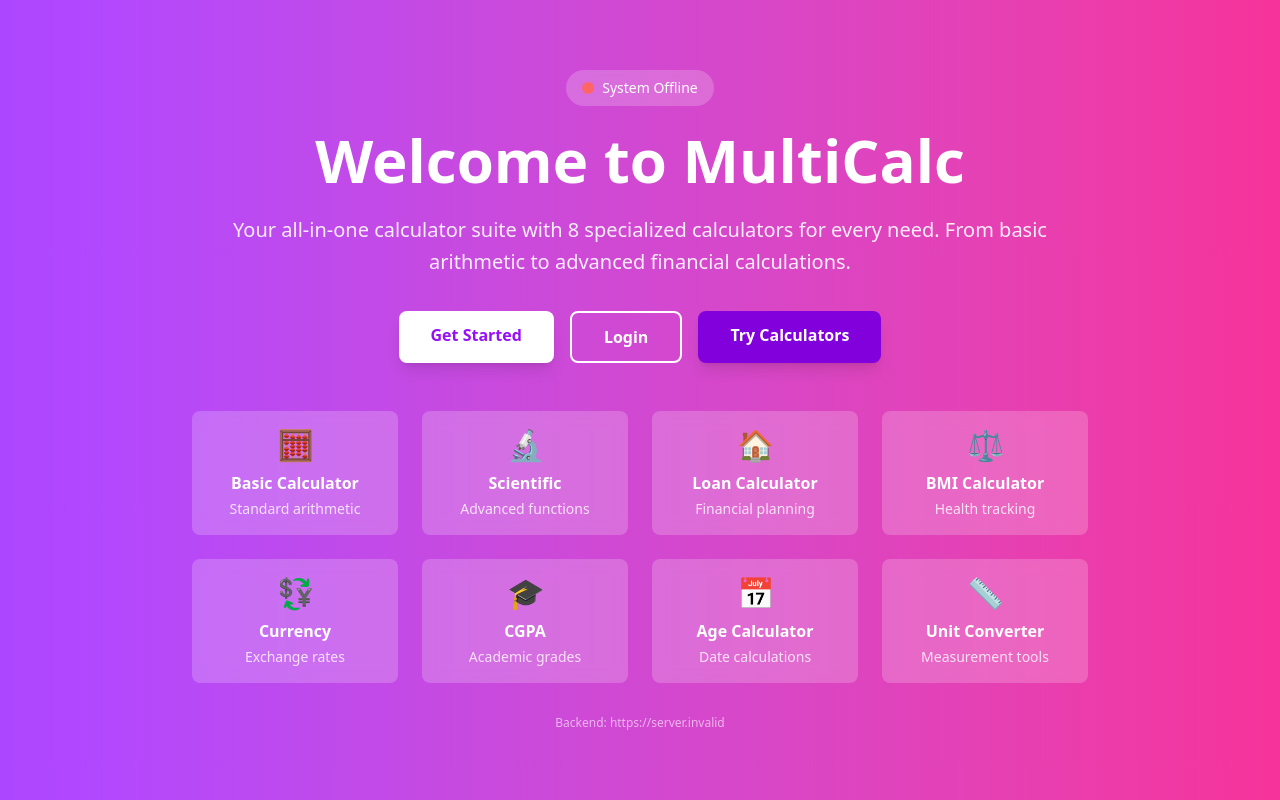
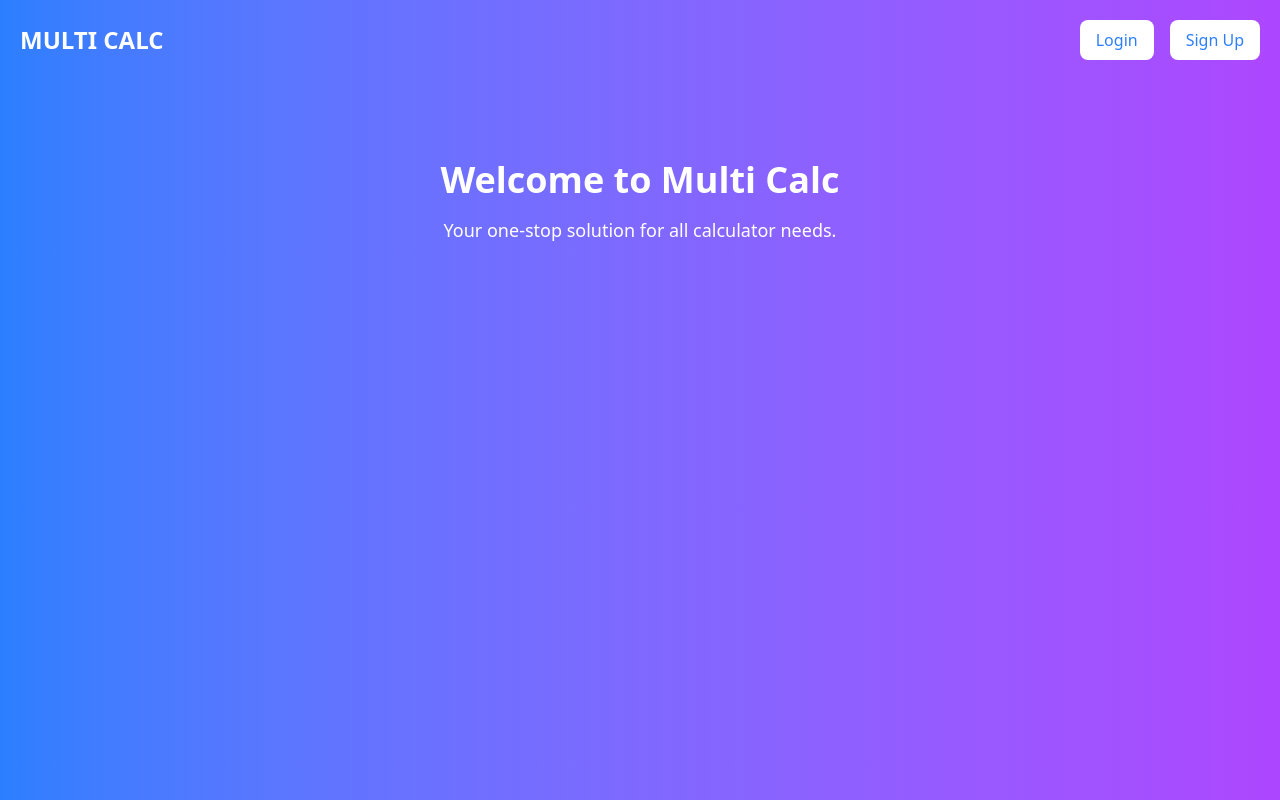
Before and after one commit to Sudharsan-6955/Multical_C, a React (Vite) app: page / in a window 1280 px wide. Built offline with nearby package versions, Linux system fonts and the light colour scheme; no server answers.

Commit message:
render link added

```diff
--- a/src/pages/CalculatorList.jsx
+++ b/src/pages/CalculatorList.jsx
@@ -10,14 +10,11 @@ const CalculatorList = () => {
       try {
         const response = await fetch('https://multical-c-backend.onrender.com/api/health');
         if (response.ok) {
-          const data = await response.json();
-          console.log('Backend Status:', data);
           setBackendStatus('online');
         } else {
           setBackendStatus('offline');
         }
       } catch (error) {
-        console.error('Backend Error:', error);
         setBackendStatus('offline');
       }
     };
--- a/src/pages/Home.jsx
+++ b/src/pages/Home.jsx
@@ -1,111 +1,24 @@
-import React, { useState, useEffect } from 'react';
+import React from 'react';
 import { Link } from 'react-router-dom';
 
 const Home = () => {
-  const [backendStatus, setBackendStatus] = useState('checking');
-
-  useEffect(() => {
-    const checkBackendHealth = async () => {
-      try {
-        const backendUrl = import.meta.env.VITE_BACKEND_URL || 'https://multical-c-backend.onrender.com';
-        const response = await fetch(`${backendUrl}/api/health`);
-
-        if (response.ok) {
-          const data = await response.json();
-          setBackendStatus(data.database?.status === 'Connected' ? 'online' : 'partial');
-        } else {
-          setBackendStatus('offline');
-        }
-      } catch (error) {
-        console.error('Backend health check failed:', error);
-        setBackendStatus('offline');
-      }
-    };
-
-    checkBackendHealth();
-    // Check every 30 seconds
-    const interval = setInterval(checkBackendHealth, 30000);
-    return () => clearInterval(interval);
-  }, []);
-
   return (
-    <div className="min-h-screen bg-gradient-to-r from-purple-500 to-pink-500 flex flex-col items-center justify-center p-4">
-      <div className="text-center max-w-4xl mx-auto">
-        {/* Backend Status Indicator */}
-        <div className="mb-6 flex justify-center">
-          <div className="flex items-center gap-2 bg-white/20 backdrop-blur-sm rounded-full px-4 py-2">
-            <div className={`w-3 h-3 rounded-full ${
-              backendStatus === 'online' ? 'bg-green-400' :
-              backendStatus === 'partial' ? 'bg-yellow-400' :
-              backendStatus === 'offline' ? 'bg-red-400' :
-              'bg-gray-400 animate-pulse'
-            }`}></div>
-            <span className="text-white text-sm">
-              {backendStatus === 'online' ? 'System Online' :
-               backendStatus === 'partial' ? 'Database Issue' :
-               backendStatus === 'offline' ? 'System Offline' :
-               'Checking Status...'}
-            </span>
-          </div>
-        </div>
-
-        <h1 className="text-4xl sm:text-5xl lg:text-6xl font-bold text-white mb-6">
-          Welcome to MultiCalc
-        </h1>
-
-        <p className="text-lg sm:text-xl text-white/90 mb-8 leading-relaxed">
-          Your all-in-one calculator suite with 8 specialized calculators for every need.
-          From basic arithmetic to advanced financial calculations.
-        </p>
-
-        <div className="space-y-4 sm:space-y-0 sm:space-x-4 sm:flex sm:justify-center mb-8">
-          <Link
-            to="/signup"
-            className="inline-block bg-white text-purple-600 px-8 py-3 rounded-lg font-semibold hover:bg-gray-100 transition-colors shadow-lg"
-          >
-            Get Started
-          </Link>
-
-          <Link
-            to="/login"
-            className="inline-block bg-transparent border-2 border-white text-white px-8 py-3 rounded-lg font-semibold hover:bg-white hover:text-purple-600 transition-colors"
-          >
+    <div className="h-screen bg-gradient-to-r from-blue-500 to-purple-500 text-white text-center">
+      <header className="flex justify-between items-center p-5">
+        <h1 className="text-2xl font-bold">MULTI CALC</h1>
+        <div className="flex gap-4">
+          <Link to="/login" className="px-4 py-2 bg-white text-blue-500 rounded-lg hover:bg-blue-600 hover:text-white transition-colors">
             Login
           </Link>
-
-          <Link
-            to="/calculators"
-            className="inline-block bg-purple-700 text-white px-8 py-3 rounded-lg font-semibold hover:bg-purple-800 transition-colors shadow-lg"
-          >
-            Try Calculators
+          <Link to="/signup" className="px-4 py-2 bg-white text-blue-500 rounded-lg hover:bg-blue-600 hover:text-white transition-colors">
+            Sign Up
           </Link>
         </div>
-
-        {/* Features Grid */}
-        <div className="grid grid-cols-1 sm:grid-cols-2 lg:grid-cols-4 gap-6 mt-12">
-          {[
-            { icon: '🧮', title: 'Basic Calculator', desc: 'Standard arithmetic' },
-            { icon: '🔬', title: 'Scientific', desc: 'Advanced functions' },
-            { icon: '🏠', title: 'Loan Calculator', desc: 'Financial planning' },
-            { icon: '⚖️', title: 'BMI Calculator', desc: 'Health tracking' },
-            { icon: '💱', title: 'Currency', desc: 'Exchange rates' },
-            { icon: '🎓', title: 'CGPA', desc: 'Academic grades' },
-            { icon: '📅', title: 'Age Calculator', desc: 'Date calculations' },
-            { icon: '📏', title: 'Unit Converter', desc: 'Measurement tools' }
-          ].map((feature, index) => (
-            <div key={index} className="bg-white/20 backdrop-blur-sm rounded-lg p-4 text-center">
-              <div className="text-3xl mb-2">{feature.icon}</div>
-              <h3 className="text-white font-semibold mb-1">{feature.title}</h3>
-              <p className="text-white/80 text-sm">{feature.desc}</p>
-            </div>
-          ))}
-        </div>
-
-        {/* Backend Info for Development */}
-        <div className="mt-8 text-xs text-white/60">
-          Backend: {import.meta.env.VITE_BACKEND_URL || 'https://multical-c-backend.onrender.com'}
-        </div>
-      </div>
+      </header>
+      <main className="mt-20">
+        <h2 className="text-4xl font-bold">Welcome to Multi Calc</h2>
+        <p className="mt-4 text-lg">Your one-stop solution for all calculator needs.</p>
+      </main>
     </div>
   );
 };
--- a/src/pages/Login.jsx
+++ b/src/pages/Login.jsx
@@ -5,47 +5,18 @@ const Login = () => {
   const [username, setUsername] = useState('');
   const [password, setPassword] = useState('');
   const [message, setMessage] = useState('');
-  const [isLoading, setIsLoading] = useState(false);
   const navigate = useNavigate();
 
   const handleLogin = async () => {
-    if (!username || !password) {
-      setMessage('Please fill in all fields');
-      return;
-    }
-
-    setIsLoading(true);
-    setMessage('');
-
     try {
-      // Use production URL first, fallback to localhost for development
-      const backendUrl = import.meta.env.VITE_BACKEND_URL || 'https://multical-c-backend.onrender.com';
-
-      console.log('Attempting login to:', `${backendUrl}/api/auth/login`);
-
+      const backendUrl = import.meta.env.VITE_BACKEND_URL || 'http://localhost:5000';
       const response = await fetch(`${backendUrl}/api/auth/login`, {
         method: 'POST',
-        headers: {
-          'Content-Type': 'application/json',
-          'Accept': 'application/json'
-        },
+        headers: { 'Content-Type': 'application/json' },
         body: JSON.stringify({ username, password }),
       });
-
-      console.log('Response status:', response.status);
-
-      if (!response.ok) {
-        throw new Error(`HTTP error! status: ${response.status}`);
-      }
-
       const data = await response.json();
-      console.log('Login response:', data);
-
       if (data.success) {
-        // Store token if needed
-        if (data.token) {
-          localStorage.setItem('authToken', data.token);
-        }
         setMessage('Login successful! Redirecting...');
         setTimeout(() => navigate('/calculators'), 2000);
       } else {
@@ -53,77 +24,36 @@ const Login = () => {
       }
     } catch (error) {
       console.error('Error during login:', error);
-
-      // More specific error messages
-      if (error.message.includes('Failed to fetch')) {
-        setMessage('Cannot connect to server. Please check your internet connection.');
-      } else if (error.message.includes('404')) {
-        setMessage('Server endpoint not found. Please contact support.');
-      } else if (error.message.includes('500')) {
-        setMessage('Server error. Please try again later.');
-      } else {
-        setMessage('An error occurred. Please try again.');
-      }
-    } finally {
-      setIsLoading(false);
+      setMessage('An error occurred. Please try again.');
     }
   };
 
-  const handleSignupRedirect = () => {
-    navigate('/signup');
-  };
-
   return (
-    <div className="flex items-center justify-center min-h-screen bg-gradient-to-r from-blue-500 to-purple-500 p-4">
+    <div className="flex items-center justify-center h-screen bg-gradient-to-r from-blue-500 to-purple-500">
       <div className="w-full max-w-md p-8 bg-white rounded-lg shadow-lg">
         <h1 className="text-3xl font-bold text-center text-gray-800 mb-6">Login</h1>
-
-        {/* Backend URL indicator for debugging */}
-        <div className="mb-4 p-2 bg-gray-100 rounded text-xs text-gray-600">
-          Backend: {import.meta.env.VITE_BACKEND_URL || 'https://multical-c-backend.onrender.com'}
-        </div>
-
         <form onSubmit={(e) => e.preventDefault()}>
           <input
             type="text"
             placeholder="Username"
             value={username}
             onChange={(e) => setUsername(e.target.value)}
-            disabled={isLoading}
-            className="w-full px-4 py-2 mb-4 border border-gray-300 rounded-lg focus:outline-none focus:ring-2 focus:ring-blue-500 disabled:bg-gray-100"
+            className="w-full px-4 py-2 mb-4 border border-gray-300 rounded-lg focus:outline-none focus:ring-2 focus:ring-blue-500"
           />
           <input
             type="password"
             placeholder="Password"
             value={password}
             onChange={(e) => setPassword(e.target.value)}
-            disabled={isLoading}
-            className="w-full px-4 py-2 mb-4 border border-gray-300 rounded-lg focus:outline-none focus:ring-2 focus:ring-blue-500 disabled:bg-gray-100"
+            className="w-full px-4 py-2 mb-4 border border-gray-300 rounded-lg focus:outline-none focus:ring-2 focus:ring-blue-500"
           />
           <button
             onClick={handleLogin}
-            disabled={isLoading}
-            className="w-full px-4 py-2 text-white bg-blue-500 rounded-lg hover:bg-blue-600 focus:outline-none focus:ring-2 focus:ring-blue-500 disabled:bg-gray-400 disabled:cursor-not-allowed"
-          >
-            {isLoading ? 'Logging in...' : 'Login'}
-          </button>
+            className="w-full px-4 py-2 text-white bg-blue-500 rounded-lg hover:bg-blue-600 focus:outline-none focus:ring-2 focus:ring-blue-500"
+          >Login</button>
         </form>
-
-        <div className="mt-4 text-center">
-          <button
-            onClick={handleSignupRedirect}
-            className="text-blue-500 hover:text-blue-700 text-sm underline"
-          >
-            Don't have an account? Sign up
-          </button>
-        </div>
-
         {message && (
-          <p className={`mt-4 text-center text-sm ${
-            message.includes('successful') ? 'text-green-600' : 'text-red-600'
-          }`}>
-            {message}
-          </p>
+          <p className="mt-4 text-center text-sm text-gray-700">{message}</p>
         )}
       </div>
     </div>
--- a/src/pages/Signup.jsx
+++ b/src/pages/Signup.jsx
@@ -4,141 +4,58 @@ import { useNavigate } from 'react-router-dom';
 const Signup = () => {
   const [username, setUsername] = useState('');
   const [password, setPassword] = useState('');
-  const [confirmPassword, setConfirmPassword] = useState('');
-  const [message, setMessage] = useState('');
-  const [isLoading, setIsLoading] = useState(false);
+  const [message, setMessage] = useState(''); // State to hold the message
   const navigate = useNavigate();
 
   const handleSignup = async () => {
-    if (!username || !password || !confirmPassword) {
-      setMessage('Please fill in all fields');
-      return;
-    }
-
-    if (password !== confirmPassword) {
-      setMessage('Passwords do not match');
-      return;
-    }
-
-    if (password.length < 6) {
-      setMessage('Password must be at least 6 characters long');
-      return;
-    }
-
-    setIsLoading(true);
-    setMessage('');
-
     try {
-      // Use production URL first, fallback to localhost for development
       const backendUrl = import.meta.env.VITE_BACKEND_URL || 'https://multical-c-backend.onrender.com';
-
-      console.log('Attempting signup to:', `${backendUrl}/api/auth/signup`);
-
       const response = await fetch(`${backendUrl}/api/auth/signup`, {
         method: 'POST',
-        headers: {
-          'Content-Type': 'application/json',
-          'Accept': 'application/json'
-        },
+        headers: { 'Content-Type': 'application/json' },
         body: JSON.stringify({ username, password }),
       });
-
-      console.log('Response status:', response.status);
-
-      if (!response.ok) {
-        throw new Error(`HTTP error! status: ${response.status}`);
-      }
-
       const data = await response.json();
-      console.log('Signup response:', data);
-
       if (data.success) {
-        setMessage('Signup successful! Redirecting to login...');
-        setTimeout(() => navigate('/login'), 2000);
+        setMessage('Signup successful! You can now log in.');
+        setTimeout(() => navigate('/login'), 2000); // Redirect to Login page after 2 seconds
       } else {
         setMessage(data.message || 'Signup failed');
       }
     } catch (error) {
       console.error('Error during signup:', error);
-
-      // More specific error messages
-      if (error.message.includes('Failed to fetch')) {
-        setMessage('Cannot connect to server. Please check your internet connection.');
-      } else if (error.message.includes('404')) {
-        setMessage('Server endpoint not found. Please contact support.');
-      } else if (error.message.includes('500')) {
-        setMessage('Server error. Please try again later.');
-      } else {
-        setMessage('An error occurred. Please try again.');
-      }
-    } finally {
-      setIsLoading(false);
+      setMessage('An error occurred. Please try again.');
     }
   };
 
-  const handleLoginRedirect = () => {
-    navigate('/login');
-  };
-
   return (
-    <div className="flex items-center justify-center min-h-screen bg-gradient-to-r from-green-500 to-blue-500 p-4">
+    <div className="flex items-center justify-center h-screen bg-gradient-to-r from-blue-500 to-purple-500">
       <div className="w-full max-w-md p-8 bg-white rounded-lg shadow-lg">
         <h1 className="text-3xl font-bold text-center text-gray-800 mb-6">Sign Up</h1>
-
-        {/* Backend URL indicator for debugging */}
-        <div className="mb-4 p-2 bg-gray-100 rounded text-xs text-gray-600">
-          Backend: {import.meta.env.VITE_BACKEND_URL || 'https://multical-c-backend.onrender.com'}
-        </div>
-
         <form onSubmit={(e) => e.preventDefault()}>
           <input
             type="text"
             placeholder="Username"
             value={username}
             onChange={(e) => setUsername(e.target.value)}
-            disabled={isLoading}
-            className="w-full px-4 py-2 mb-4 border border-gray-300 rounded-lg focus:outline-none focus:ring-2 focus:ring-blue-500 disabled:bg-gray-100"
+            className="w-full px-4 py-2 mb-4 border border-gray-300 rounded-lg focus:outline-none focus:ring-2 focus:ring-blue-500"
           />
           <input
             type="password"
-            placeholder="Password (min 6 characters)"
+            placeholder="Password"
             value={password}
             onChange={(e) => setPassword(e.target.value)}
-            disabled={isLoading}
-            className="w-full px-4 py-2 mb-4 border border-gray-300 rounded-lg focus:outline-none focus:ring-2 focus:ring-blue-500 disabled:bg-gray-100"
-          />
-          <input
-            type="password"
-            placeholder="Confirm Password"
-            value={confirmPassword}
-            onChange={(e) => setConfirmPassword(e.target.value)}
-            disabled={isLoading}
-            className="w-full px-4 py-2 mb-4 border border-gray-300 rounded-lg focus:outline-none focus:ring-2 focus:ring-blue-500 disabled:bg-gray-100"
+            className="w-full px-4 py-2 mb-4 border border-gray-300 rounded-lg focus:outline-none focus:ring-2 focus:ring-blue-500"
           />
           <button
             onClick={handleSignup}
-            disabled={isLoading}
-            className="w-full px-4 py-2 text-white bg-green-500 rounded-lg hover:bg-green-600 focus:outline-none focus:ring-2 focus:ring-green-500 disabled:bg-gray-400 disabled:cursor-not-allowed"
+            className="w-full px-4 py-2 text-white bg-blue-500 rounded-lg hover:bg-blue-600 focus:outline-none focus:ring-2 focus:ring-blue-500"
           >
-            {isLoading ? 'Creating Account...' : 'Sign Up'}
+            Sign Up
           </button>
         </form>
-
-        <div className="mt-4 text-center">
-          <button
-            onClick={handleLoginRedirect}
-            className="text-blue-500 hover:text-blue-700 text-sm underline"
-          >
-            Already have an account? Login
-          </button>
-        </div>
-
         {message && (
-          <p className={`mt-4 text-center text-sm ${
-            message.includes('successful') ? 'text-green-600' : 'text-red-600'
-          }`}>
-            {message}
-          </p>
+          <p className="mt-4 text-center text-sm text-gray-700">{message}</p>
         )}
       </div>
     </div>
```
